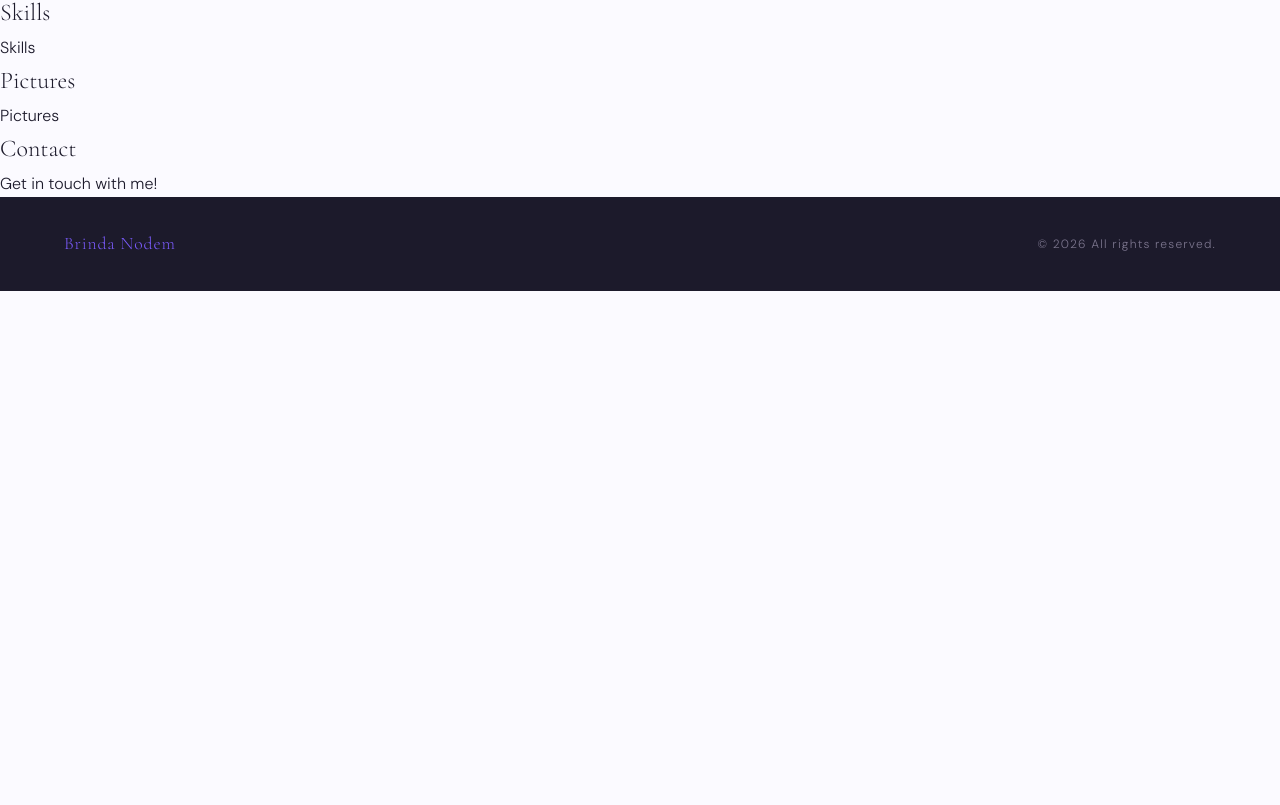
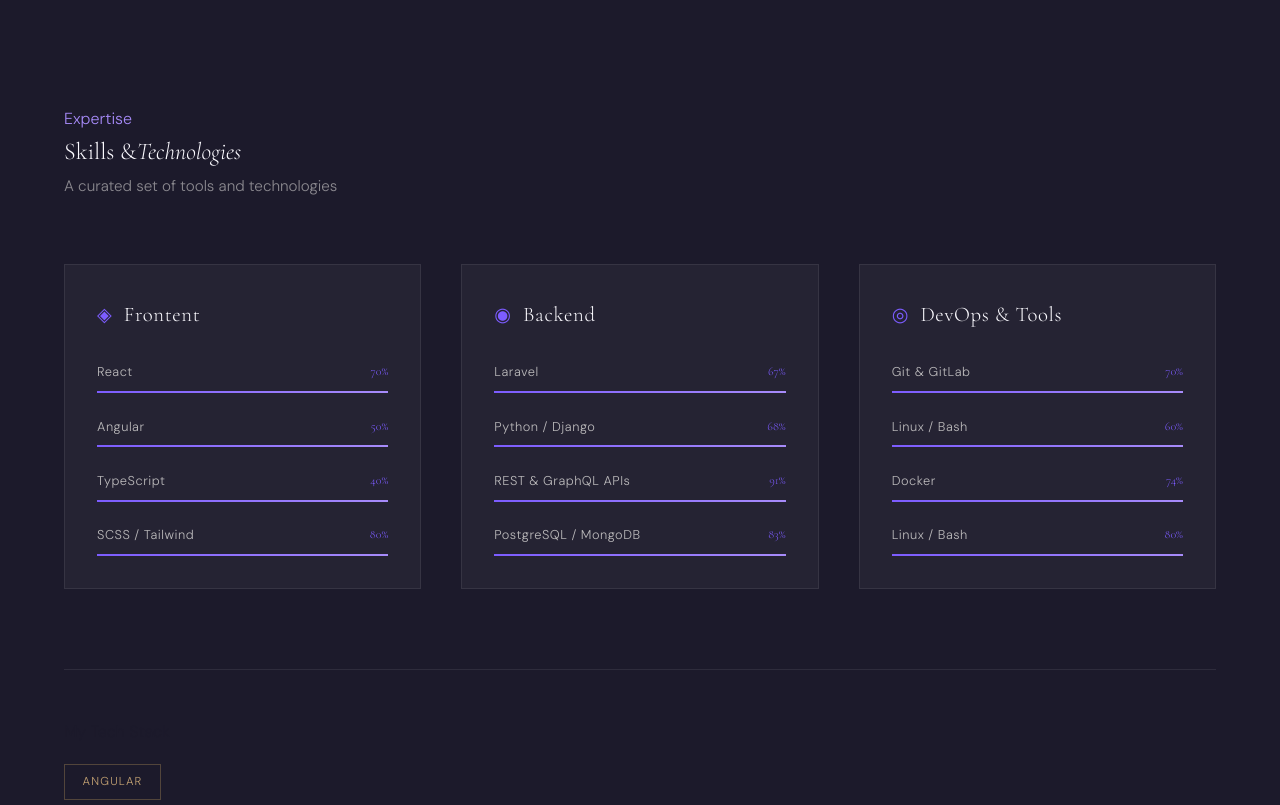
Before and after one commit to brindi-or/portofolio, an Angular app: page / in a window 1280 px wide. Shown: the part 875-1680 px from the top of the page. Before the commit the page ends 1166 px from the top, so only its background shows below. Built offline with nearby package versions, Linux system fonts and the light colour scheme.

Commit message:
skills section

```diff
--- a/src/app/components/skills/skills.html
+++ b/src/app/components/skills/skills.html
@@ -1,6 +1,37 @@
 <section id="skills">
-    <div class="skills-inner">
-        <h2>Skills</h2>
-        <p>Skills</p>
+    <div class="skills-i">
+        <div class="skills-h">
+            <span class="section-l">Expertise</span>
+            <h2 class="section-t">Skills &amp;<em>Technologies</em></h2>
+            <div class="gold-l"></div>
+            <p class="skills-i">A curated set of tools and technologies</p>
+        </div>
+
+        <div class="skills-g">
+            <div class="skill-g"  *ngFor="let el of skillsElements">
+                <div class="group-h">
+                    <span class="group-i">{{el.icon}}</span>
+                    <h3 >{{el.category}}</h3>
+                </div>
+                <div class="skill-b">
+                    <div class="skill-b-i" *ngFor="let skill of el.skills">
+                        <div class="skill-m">
+                            <span class="skill-n">{{skill.name}}</span>
+                            <span class="skill-p">{{skill.level}}%</span>
+                        </div>
+                        <div class="bar-t">
+                            <div class="bar-f" [style.width]="skill.level"></div>
+                        </div>
+                    </div>
+                </div>
+            </div>
+        </div>
+
+        <div class="tools-s">
+            <span class="section-l"> My Tech Stack</span>
+            <div class="tools-c" *ngFor="let t of tools">
+                <span class="tool-t">{{t}}</span>
+            </div>
+        </div>
     </div>
 </section>
--- a/src/app/components/skills/skills.scss
+++ b/src/app/components/skills/skills.scss
@@ -0,0 +1,136 @@
+section {
+  padding: 7rem 4rem;
+  background: var(--charcoal);
+
+  .skills-i { max-width: 1200px; margin: 0 auto; }
+
+  .skills-h {
+    max-width: 560px;
+    margin-bottom: 4rem;
+
+    .section-t { color: var(--ivory); }
+    .section-l { color: var(--purple-light); }
+
+    .skills-i {
+      color: rgba(250, 248, 244, 0.5);
+      font-size: 0.95rem;
+      line-height: 1.8;
+    }
+  }
+
+  .skills-g {
+    display: grid;
+    grid-template-columns: repeat(3, 1fr);
+    gap: 2.5rem;
+    margin-bottom: 5rem;
+  }
+
+  .skill-g {
+    background: rgba(255,255,255,0.04);
+    border: 1px solid rgba(255,255,255,0.08);
+    padding: 2rem;
+
+    .group-h {
+      display: flex;
+      align-items: center;
+      gap: 0.75rem;
+      margin-bottom: 1.8rem;
+
+      .group-i {
+        color: var(--purple);
+        font-size: 1.2rem;
+      }
+
+      h3 {
+        font-family: 'Cormorant Garamond', serif;
+        font-size: 1.3rem;
+        color: var(--ivory);
+        font-weight: 300;
+        letter-spacing: 0.03em;
+      }
+    }
+
+    .skill-b { display: flex; flex-direction: column; gap: 1.4rem; }
+
+    .skill-b-i {
+      .skill-m {
+        display: flex;
+        justify-content: space-between;
+        margin-bottom: 0.5rem;
+
+        .skill-n {
+          font-size: 0.8rem;
+          color: rgba(250,248,244,0.7);
+          letter-spacing: 0.04em;
+        }
+
+        .skill-p {
+          font-size: 0.75rem;
+          color: var(--purple);
+          font-family: 'Cormorant Garamond', serif;
+        }
+      }
+
+      .bar-t {
+        height: 2px;
+        background: rgba(255,255,255,0.08);
+        position: relative;
+        overflow: hidden;
+
+        .bar-f {
+          height: 100%;
+          background: linear-gradient(90deg, var(--purple), var(--purple-light));
+          transition: width 1.2s cubic-bezier(0.4, 0, 0.2, 1);
+          position: relative;
+
+          &::after {
+            content: '';
+            position: absolute;
+            right: 0;
+            top: -2px;
+            width: 6px;
+            height: 6px;
+            background: var(--purple-light);
+            border-radius: 50%;
+          }
+        }
+      }
+    }
+  }
+
+  .tools-s {
+    border-top: 1px solid rgba(255,255,255,0.08);
+    padding-top: 3rem;
+
+    .tools-c {
+      display: flex;
+      flex-wrap: wrap;
+      gap: 0.75rem;
+      margin-top: 1.2rem;
+
+      .tool-t{
+        border: 1px solid rgba(184, 150, 90, 0.35);
+        color: rgba(212, 175, 122, 0.9);
+        padding: 0.45rem 1.1rem;
+        font-size: 0.72rem;
+        letter-spacing: 0.1em;
+        text-transform: uppercase;
+        transition: all 0.3s;
+        cursor: default;
+
+        &:hover {
+          background: rgba(184,150,90,0.12);
+          border-color: var(--purple);
+          color: var(--purple-light);
+        }
+      }
+    }
+  }
+}
+
+@media (max-width: 900px) {
+  section {
+    padding: 5rem 2rem;
+    .skills-g{ grid-template-columns: 1fr; gap: 1.5rem; }
+  }
+}
--- a/src/app/components/skills/skills.ts
+++ b/src/app/components/skills/skills.ts
@@ -1,9 +1,46 @@
+import { CommonModule } from '@angular/common';
 import { Component } from '@angular/core';
 
 @Component({
   selector: 'app-skills',
-  imports: [],
+  imports: [CommonModule],
   templateUrl: './skills.html',
   styleUrl: './skills.scss',
 })
-export class Skills {}
+export class Skills {
+  skillsElements=[
+    {
+      category:'Frontent',
+      icon:'◈',
+      skills:[
+       { name:'React',level:70},
+       { name:'Angular',level:50},
+       { name:'TypeScript',level:40},
+       { name:'SCSS / Tailwind',level:80},
+      ]
+    },
+     {
+      category: 'Backend',
+      icon: '◉',
+      skills: [
+        { name: 'Laravel', level: 67 },
+        { name: 'Python / Django', level: 68 },
+        { name: 'REST & GraphQL APIs', level: 91 },
+        { name: 'PostgreSQL / MongoDB', level: 83 },
+      ]
+    },
+    {
+      category: 'DevOps & Tools',
+      icon: '◎',
+      skills: [
+        { name: 'Git & GitLab', level: 70 },
+        { name: 'Linux / Bash', level: 60 },
+        { name: 'Docker', level: 74 },
+        { name: 'Linux / Bash', level: 80 },
+      ]
+    }
+  ];
+
+  tools = ['Angular', 'React','MySql', 'Node.js', 'Python', 'TypeScript', 'PostgreSQL', 'MongoDB', 'Docker','Windows', 'Git', 'Figma', 'Firebase'];
+
+}
```
